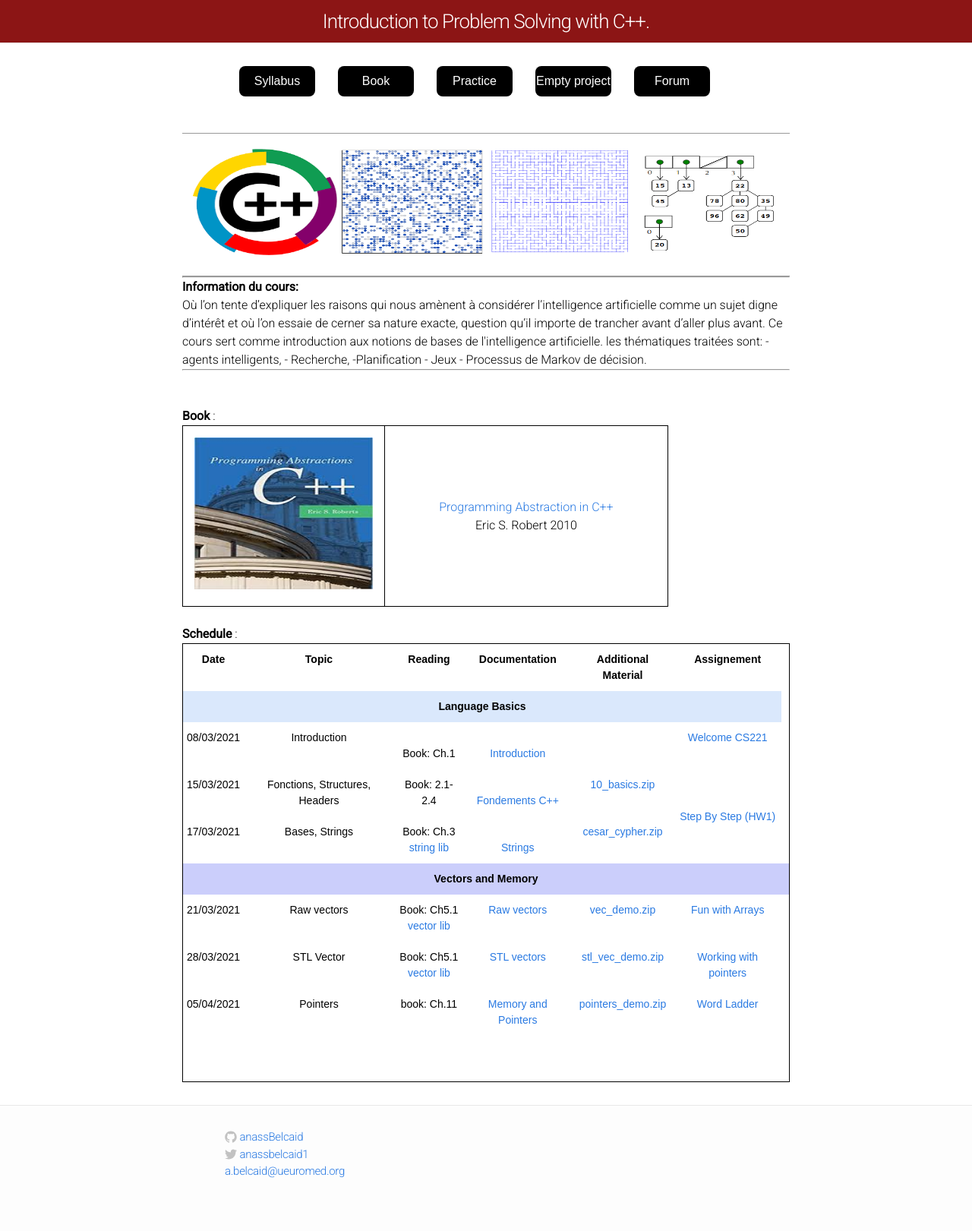
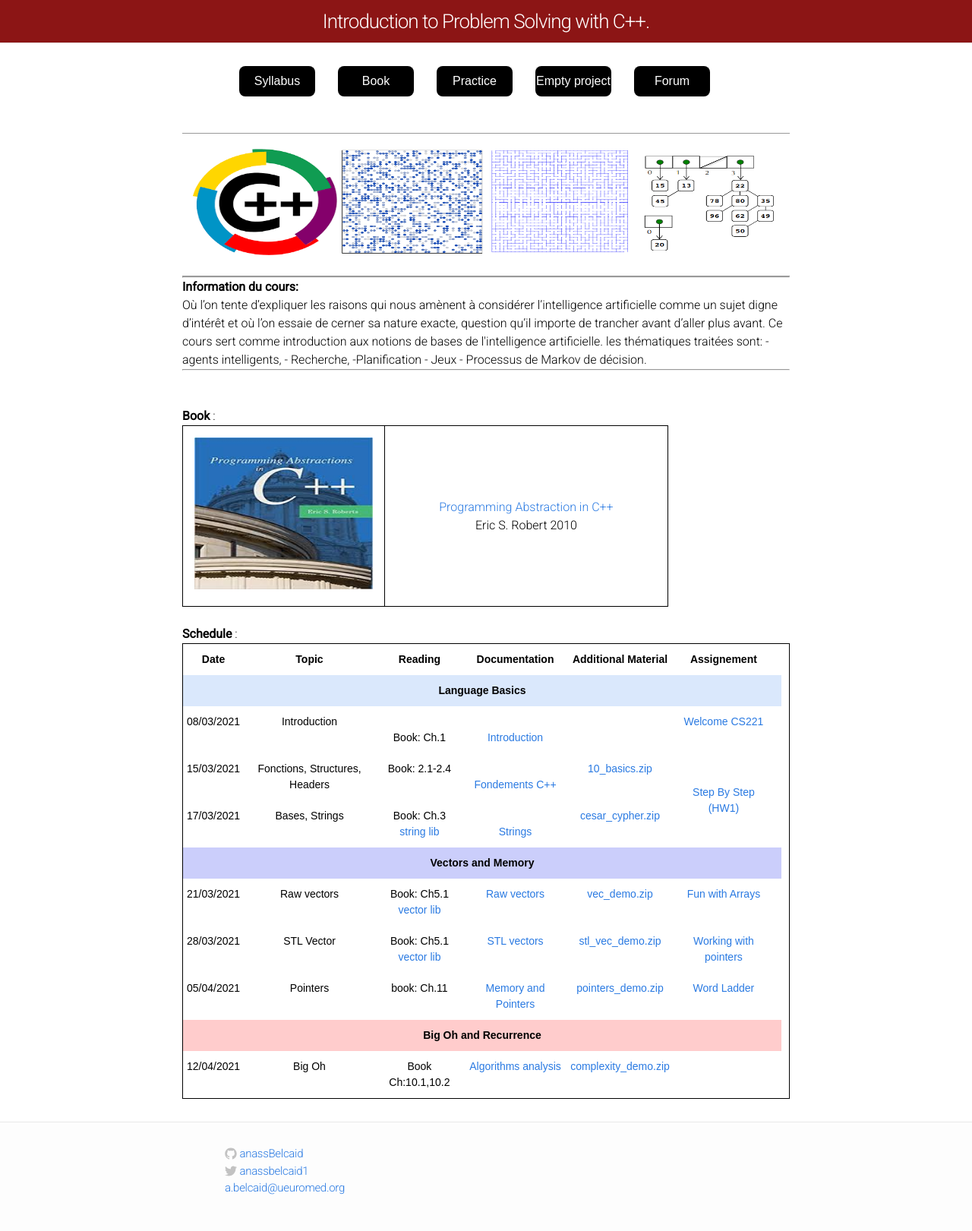
Before and after one commit to anassBelcaid/CS221, a Jekyll site: the page built from index.html, in a window 1280 px wide. Shown: the whole page at 76% size. Built offline with Jekyll 4.4.1, drawn with Linux system fonts in a browser that asks for light colours; before the commit the page ends 1599 px from its top, so only the background shows below that.

Commit message:
Link to the demo

```diff
--- a/index.html
+++ b/index.html
@@ -13,7 +13,6 @@ title: CS221
 
 <br>
 <br>
-
 
 
 <div class="fig figcenter fighighlight">
@@ -75,6 +74,7 @@ artificielle. les thématiques traitées sont: -agents intelligents, - Recherche
 .tg th{border-bottom-width:1px;border-color:black;border-style:solid;border-top-width:1px;border-width:0px;
   font-family:Arial, sans-serif;font-size:14px;font-weight:normal;overflow:hidden;padding:10px 5px;word-break:normal;}
 .tg .tg-c4ww{background-color:#cbcefb;border-color:inherit;text-align:center;vertical-align:top}
+.tg .tg-c3ww{background-color:#ffcccc;border-color:inherit;text-align:center;vertical-align:top}
 .tg .tg-c3ow{border-color:inherit;text-align:center;vertical-align:top}
 .tg .tg-kfkg{background-color:#dae8fc;border-color:inherit;text-align:center;vertical-align:top}
 </style>
@@ -92,7 +92,7 @@ artificielle. les thématiques traitées sont: -agents intelligents, - Recherche
 </thead>
 <tbody>
   <tr>
-    <td class="tg-kfkg" colspan="6"><span style="font-weight:bold">Language
+    <td class="tg-kfkg" colspan="7"><span style="font-weight:bold">Language
             Basics</span></td>
   </tr>
   <tr>
@@ -193,29 +193,22 @@ artificielle. les thématiques traitées sont: -agents intelligents, - Recherche
     <!-- <td class="tg-c3ow"> TBA</td> -->
   </tr>
   <tr>
-    <td class="tg-c3ow"></td>
-    <td class="tg-c3ow"></td>
-    <td class="tg-c3ow"></td>
-    <td class="tg-c3ow"></td>
-    <td class="tg-c3ow"></td>
-    <td class="tg-c3ow"></td>
-    <td class="tg-c3ow"></td>
+      <td class="tg-c3ww" colspan="7"><span style="font-weight:bold">Big Oh and
+          Recurrence</span></td>
   </tr>
+
   <tr>
-    <td class="tg-c3ow"></td>
-    <td class="tg-c3ow"></td>
-    <td class="tg-c3ow"></td>
-    <td class="tg-c3ow"></td>
-    <td class="tg-c3ow"></td>
-    <td class="tg-c3ow"></td>
-    <td class="tg-c3ow"></td>
-  </tr>
-  <tr>
-    <td class="tg-c3ow"></td>
-    <td class="tg-c3ow"></td>
-    <td class="tg-c3ow"></td>
-    <td class="tg-c3ow"></td>
-    <td class="tg-c3ow"></td>
+    <td class="tg-c3ow"> 12/04/2021 </td>
+    <td class="tg-c3ow"> Big Oh</td>
+    <td class="tg-c3ow"> Book Ch:10.1,10.2</td>
+    <td class="tg-c3ow">
+        <a href="{{ site.url }}{{ site.baseurl }}/complexity/" target="_blank">
+            Algorithms analysis</a></td>
+    <td class="tg-c3ow">
+
+<a href="{{ site.url }}{{ site.baseurl }}/part3/complexity_demo.zip"> complexity_demo.zip</a>
+    </td>
+    <td class="tg-c3ow"> </td>
     <td class="tg-c3ow"></td>
     <td class="tg-c3ow"></td>
   </tr>
```
Also changed, not shown: 1 other file.
